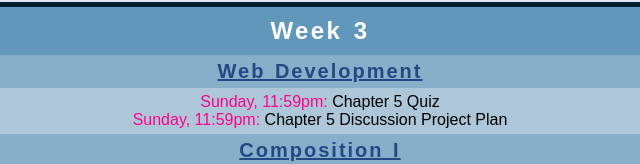
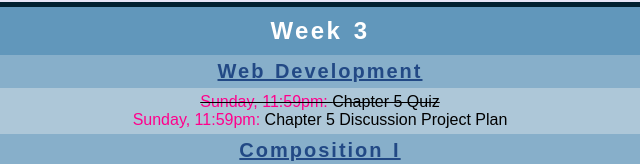
Before and after one commit to SimonPegasus/SimonPegasus.github.io, a plain HTML site: page index.html in a window 1280 px wide. Shown: the part 133-297 px from the top of the page, 320-960 px from the left. Drawn offline with Linux system fonts and the light colour scheme.

Commit message:
Update index.html

```diff
--- a/index.html
+++ b/index.html
@@ -22,7 +22,7 @@
                 Web Development
             </div>
             <div class="row-content">
-                <span style="color: rgb(255, 0, 140);">Sunday, 11:59pm: </span>Chapter 5 Quiz<br>
+                <s><span style="color: rgb(255, 0, 140);">Sunday, 11:59pm: </span>Chapter 5 Quiz</s><br>
                 <span style="color: rgb(255, 0, 140);">Sunday, 11:59pm: </span>Chapter 5 Discussion Project Plan
             </div>
 
```
